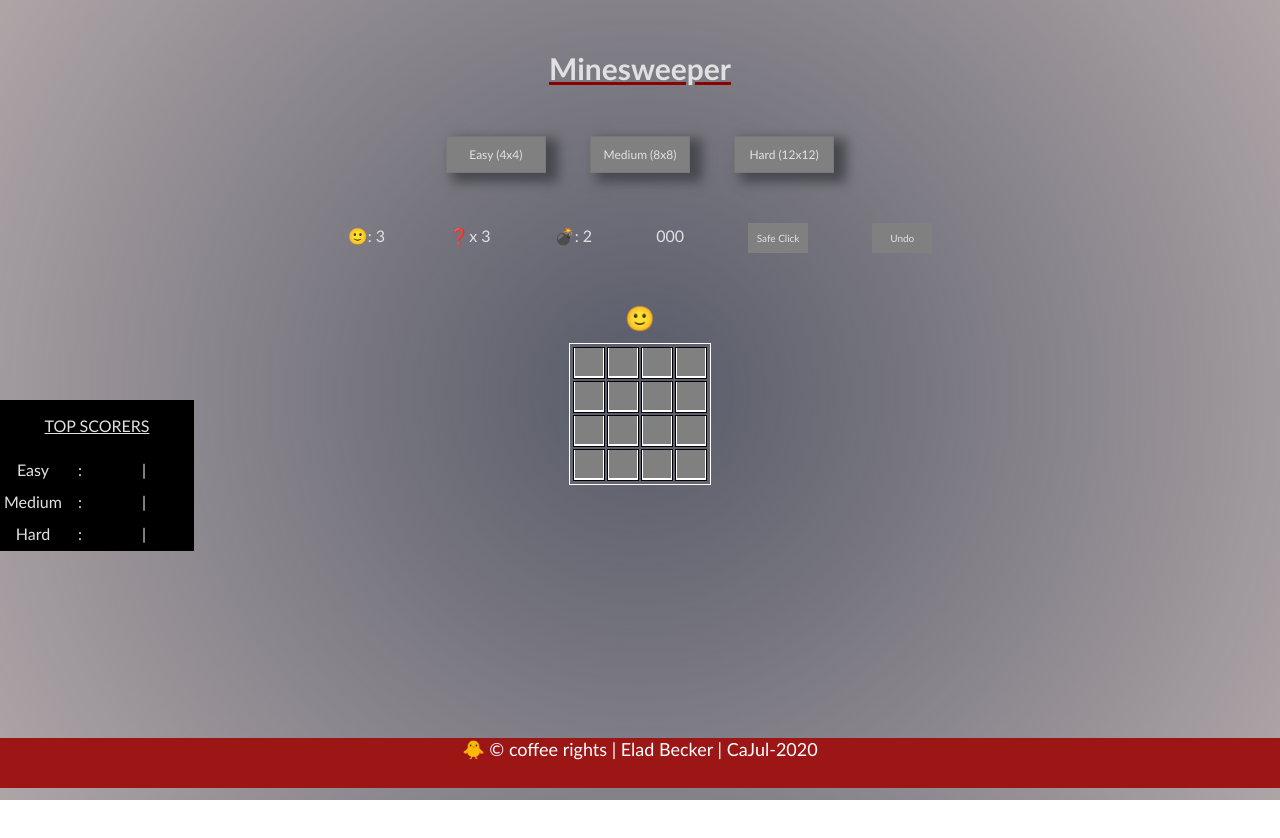
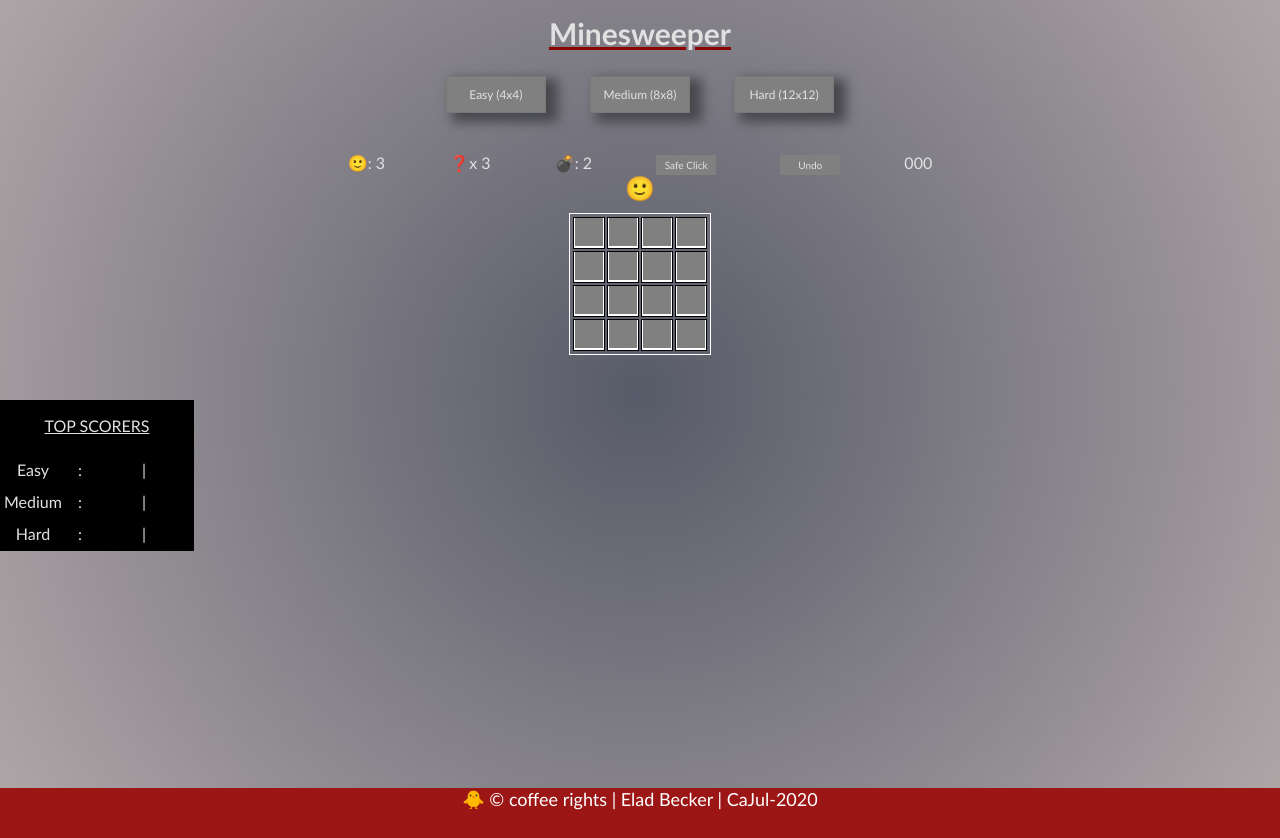
Before and after one commit to EladBecker/minesweeper, a plain HTML site: page index.html in a window 1280 px wide. Before the commit the page ends 800 px from the top, so only its background shows below. Drawn offline with Linux system fonts and the light colour scheme.

Commit message:
board not overlapping footer

```diff
--- a/index.html
+++ b/index.html
@@ -22,13 +22,13 @@
             <span class="dashboard-container">🙂: <span class="lives-display"> 3</span></span>
             <span class="dashboard-container hint unused" onclick="hintClicked()">❓: 3</span>
             <span class="dashboard-container">💣: <span class="mines-display">00</span></span>
-            <span class="dashboard-container timer"></span>
             <span class="dashboard-container safe-click-btn">
                 <button onclick="safeClick()">Safe Click</button>
             </span>
             <span class="dashboard-container undo-btn">
                 <button onclick="undo()">Undo</button></span>
             </span>
+            <span class="dashboard-container timer"></span>
         </div>
         <div class="smiley-container" onclick="restart()"></div>
         <table class="board">
--- a/style.css
+++ b/style.css
@@ -16,10 +16,11 @@ body {
 
 h1 {
     text-align: center;
-    padding: 30px;
+    padding: 15px;
     font-size: 30px;
     font-weight: bold;
     text-decoration: underline darkred;
+    margin: 0;
 }
 
 div {
@@ -51,7 +52,7 @@ button {
 
 footer {
     height: 50px;
-    margin-top: -50px;
+    margin-top: 20px;
     background-color: rgb(156, 22, 22);
     color: white;
     text-align: center;
@@ -60,17 +61,19 @@ footer {
 
 .content {
     min-height: 100%;
+    max-height: 100vh;
 }
 
 .dashboard {
-    margin-bottom: 20px;
+    margin-bottom: 10px;
+    height: 40px;
 }
 
 .dashboard-container {
     margin: 20px 20px;
     padding: 10px;
     width: 60px;
-    height: 30px;
+    height: 20px;
 }
 
 .smiley-container {
@@ -91,7 +94,7 @@ footer {
 }
 
 .levels {
-    margin: 20px 20px;
+    margin: 10px;
 }
 
 .best-times {
```
